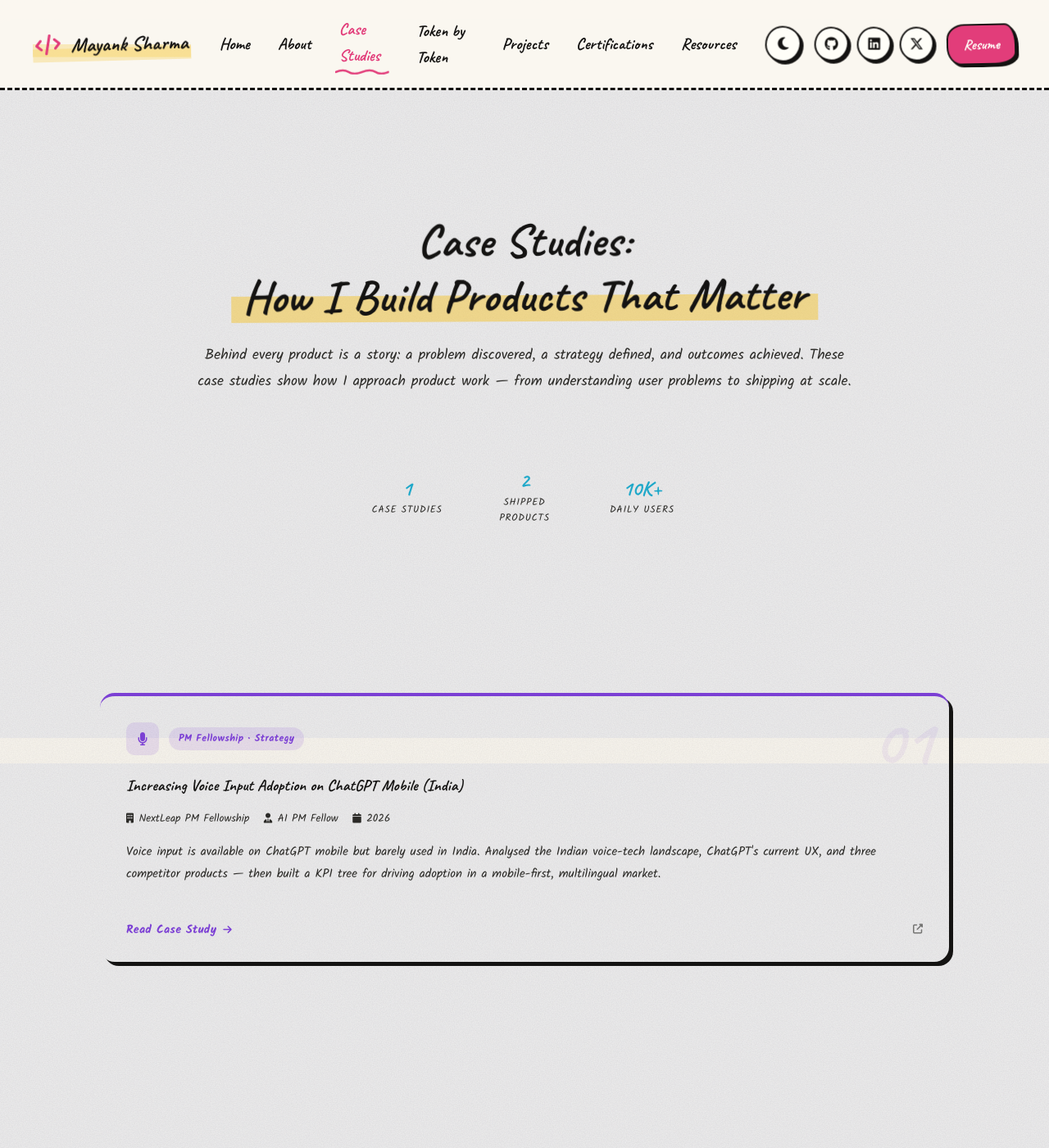
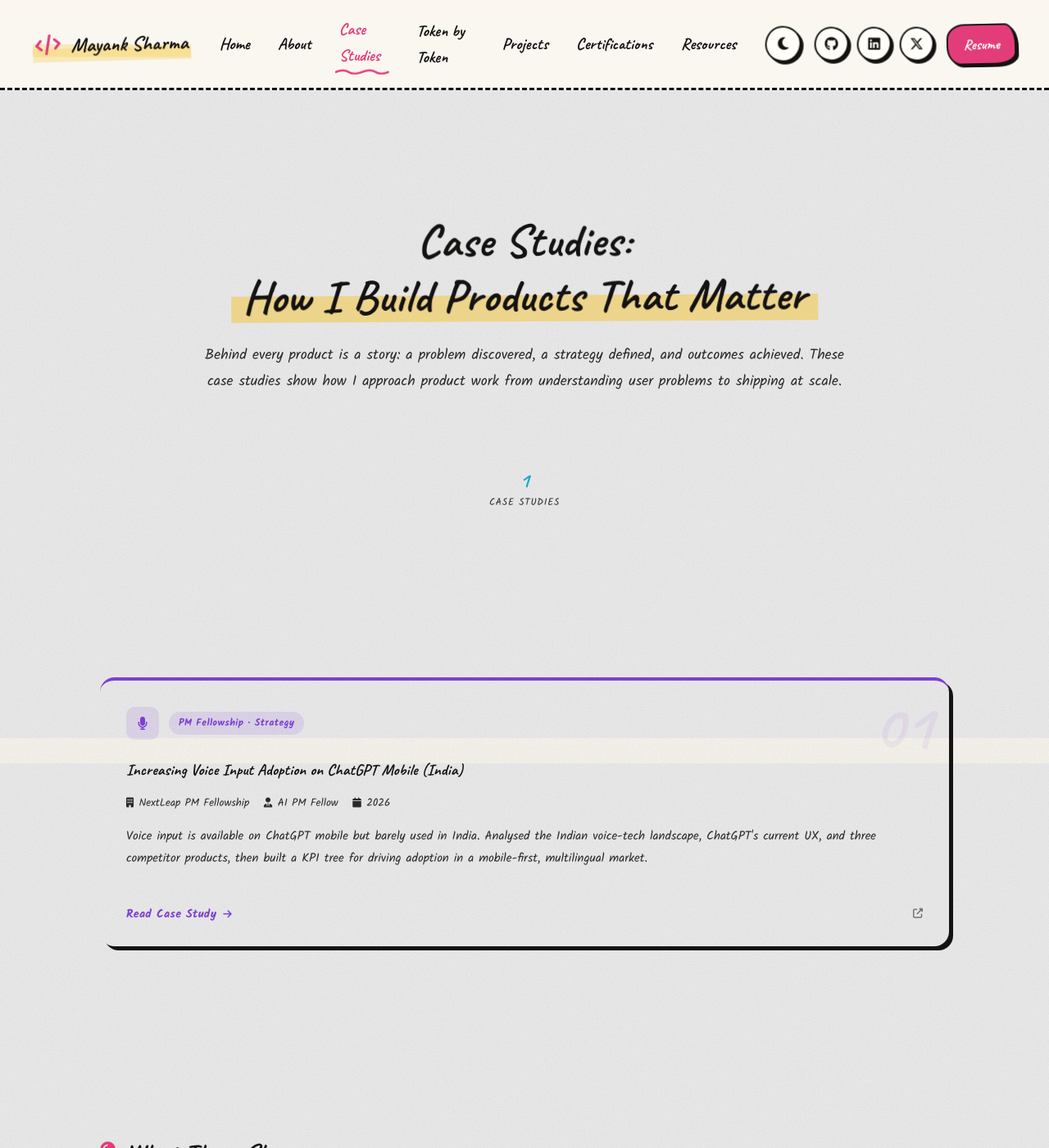
Before and after one commit to mayank1101/mayank1101.github.io, a Jekyll site: the page built from case-studies.html, in a window 1280 px wide and 1400 px high. Shown: the whole window at 82% size. Built offline with Jekyll 4.4.1, drawn with Linux system fonts in a browser that asks for light colours; some web fonts are replaced; some of the changed text lies outside the part shown.

Commit message:
fixed typos in case-studies

```diff
--- a/case-studies.html
+++ b/case-studies.html
@@ -14,23 +14,23 @@
             </h1>
             <p>
                 Behind every product is a story: a problem discovered, a strategy defined, and outcomes achieved.
-                These case studies show how I approach product work — from understanding user problems to shipping at scale.
+                These case studies show how I approach product work from understanding user problems to shipping at scale.
             </p>
             <div class="cs-hero-stats">
                 <div class="cs-hero-stat">
                     <span class="cs-hero-stat-value">{{ site.case_studies | size }}</span>
                     <span class="cs-hero-stat-label">Case Studies</span>
                 </div>
-                <div class="cs-hero-stat-divider"></div>
-                <div class="cs-hero-stat">
+                <!-- <div class="cs-hero-stat-divider"></div> -->
+                <!-- <div class="cs-hero-stat">
                     <span class="cs-hero-stat-value">2</span>
                     <span class="cs-hero-stat-label">Shipped Products</span>
-                </div>
-                <div class="cs-hero-stat-divider"></div>
-                <div class="cs-hero-stat">
+                </div> -->
+                <!-- <div class="cs-hero-stat-divider"></div> -->
+                <!-- <div class="cs-hero-stat">
                     <span class="cs-hero-stat-value">10K+</span>
                     <span class="cs-hero-stat-label">Daily Users</span>
-                </div>
+                </div> -->
             </div>
         </div>
     </div>
@@ -101,7 +101,7 @@
         <div class="card card-pink scroll-animate">
             <h3><i class="fas fa-chart-line"></i> Metrics That Matter</h3>
             <p>
-                I define what "good enough to ship" means before engineers build — not after users complain.
+                I define what "good enough to ship" means before engineers build, not after users complain.
                 Groundedness, MRR, retrieval time, effort reduction: chosen deliberately, not retroactively.
             </p>
         </div>
```
Also changed, not shown: _case_studies/voice-input.md (+1 -1 lines).
